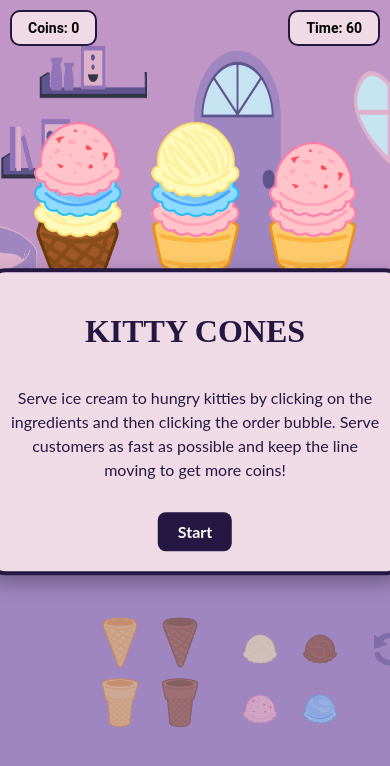
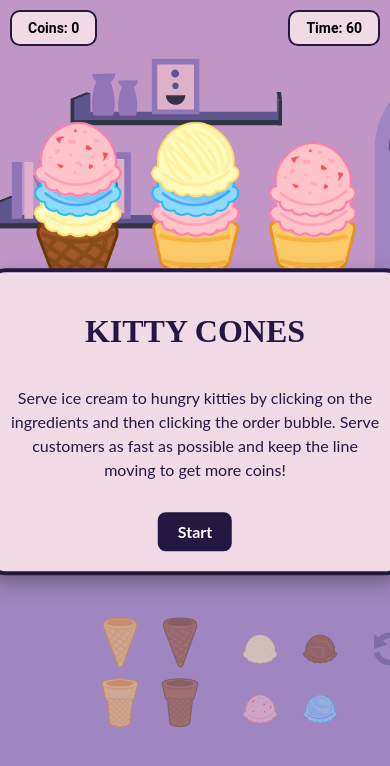
Before and after one commit to danielledonnelly/kittycones, a React (Vite) app: page / in a window 390 px wide. Shown: the top 766 px of the page. Built offline with nearby package versions, Linux system fonts and the light colour scheme.

Commit message:
fixed background gap

```diff
--- a/src/App.css
+++ b/src/App.css
@@ -307,9 +307,9 @@ body {
 @media (max-width: 600px) {
 
   .background {
-    width: 250%;
-    height: 80%;
-    left: -250px;
+    /* width: 250%;
+    height: 80%; */
+    left: -500px;
   }
 
   .button {
```
